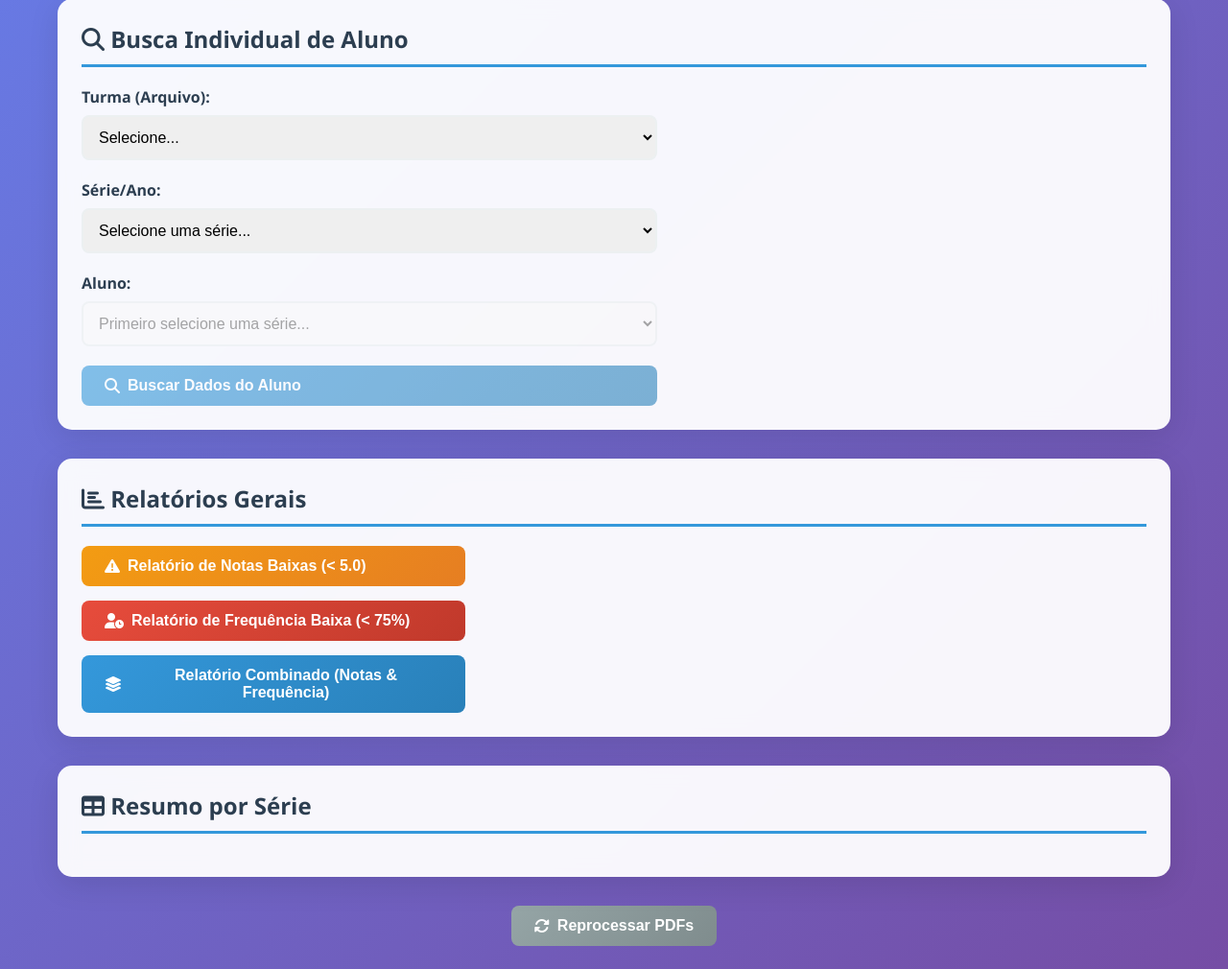
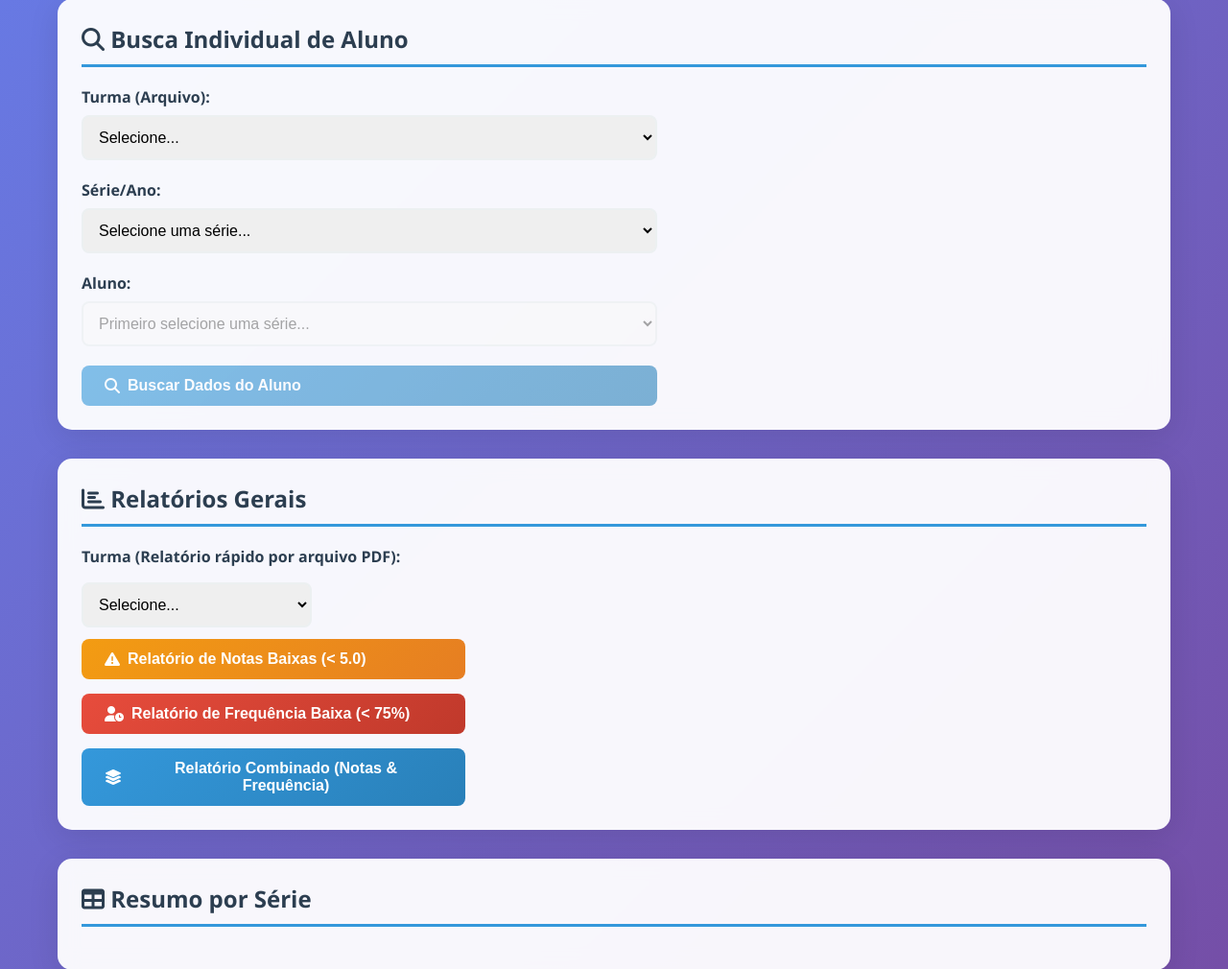
Before and after one commit to dansfisica85/Balardin, a Flask app: page / in a window 1280 px wide. Shown: the part 258-1268 px from the top of the page at 96% size. Run offline with Flask 3, Linux system fonts and the light colour scheme; data that the repository does not hold is empty; some libraries are stand-ins or nearby versions.

Commit message:
Adiciona seleção de turma para relatório rápido e atualiza lógica de carregamento no sistema de análise

```diff
--- a/static/script.js
+++ b/static/script.js
@@ -5,6 +5,7 @@ class SistemaAnalise {
         this.serieSelect = document.getElementById('serieSelect');
         this.alunoSelect = document.getElementById('alunoSelect');
     this.arquivoSelect = document.getElementById('arquivoSelect');
+    this.serieRelatorio = document.getElementById('serieRelatorio');
         this.buscarBtn = document.getElementById('buscarAluno');
         this.resultadoAluno = document.getElementById('resultadoAluno');
         this.dadosAluno = document.getElementById('dadosAluno');
@@ -131,12 +132,31 @@ class SistemaAnalise {
         try {
             const arquivos = await this.apiCall('/api/turmas');
             this.arquivoSelect.innerHTML = '<option value="">Selecione...</option>';
+            if (this.serieRelatorio) this.serieRelatorio.innerHTML = '<option value="">Selecione...</option>';
             arquivos.forEach(arq=>{
                 const opt = document.createElement('option');
                 opt.value = arq;
                 opt.textContent = arq;
                 this.arquivoSelect.appendChild(opt);
+                if (this.serieRelatorio){
+                    const opt2 = document.createElement('option');
+                    opt2.value = arq;
+                    opt2.textContent = arq;
+                    this.serieRelatorio.appendChild(opt2);
+                }
             });
+            // Listener para select de relatório rápido
+            if (this.serieRelatorio && !this._serieRelatorioBound){
+                this._serieRelatorioBound = true;
+                this.serieRelatorio.addEventListener('change', ()=>{
+                    const cod = this.serieRelatorio.value;
+                    if (cod){
+                        this.loadTurma(cod);
+                    } else {
+                        this.resultadoAluno.style.display='none';
+                    }
+                });
+            }
         } catch (e) {
             console.error('Erro ao carregar turmas/arquivos', e);
         }
--- a/templates/index.html
+++ b/templates/index.html
@@ -54,6 +54,13 @@
             <!-- Seção de Relatórios -->
             <section class="reports-section">
                 <h2><i class="fas fa-chart-bar"></i> Relatórios Gerais</h2>
+                <div class="form-group" style="margin-bottom:12px;">
+                    <label for="serieRelatorio">Turma (Relatório rápido por arquivo PDF):</label>
+                    <select id="serieRelatorio" class="form-control" style="max-width:240px; margin-top:8px;">
+                        <option value="">Selecione...</option>
+                        <!-- Opções serão preenchidas dinamicamente -->
+                    </select>
+                </div>
                 <div class="reports-buttons">
                     <button id="relatorioNotas" class="btn btn-warning">
                         <i class="fas fa-exclamation-triangle"></i>
```
